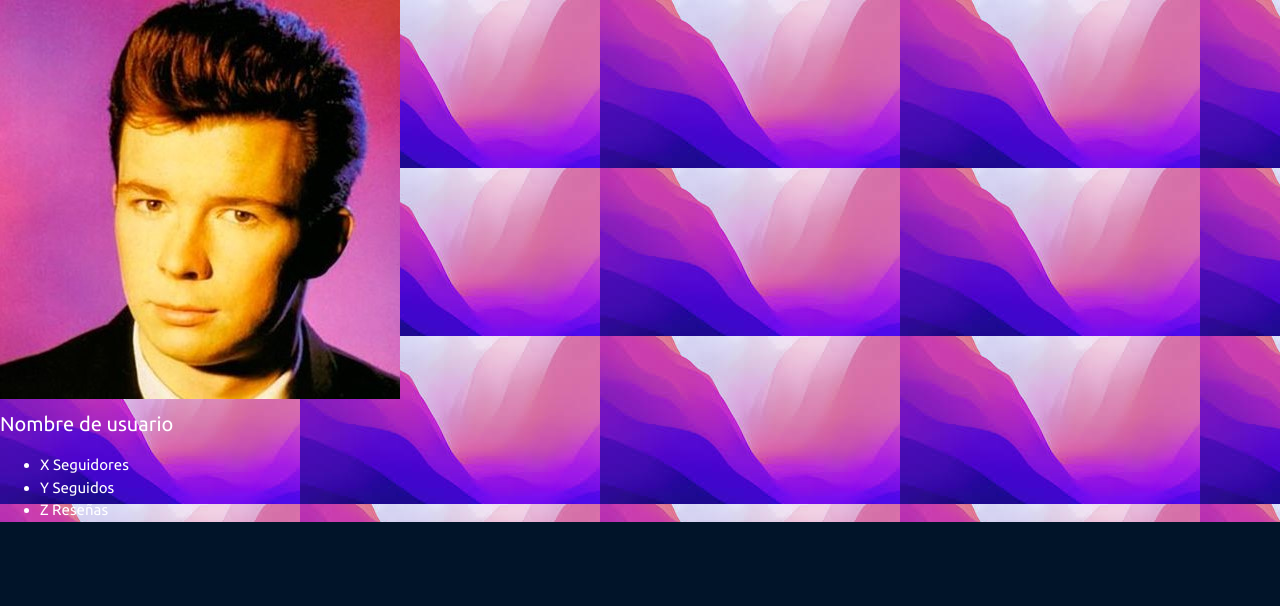
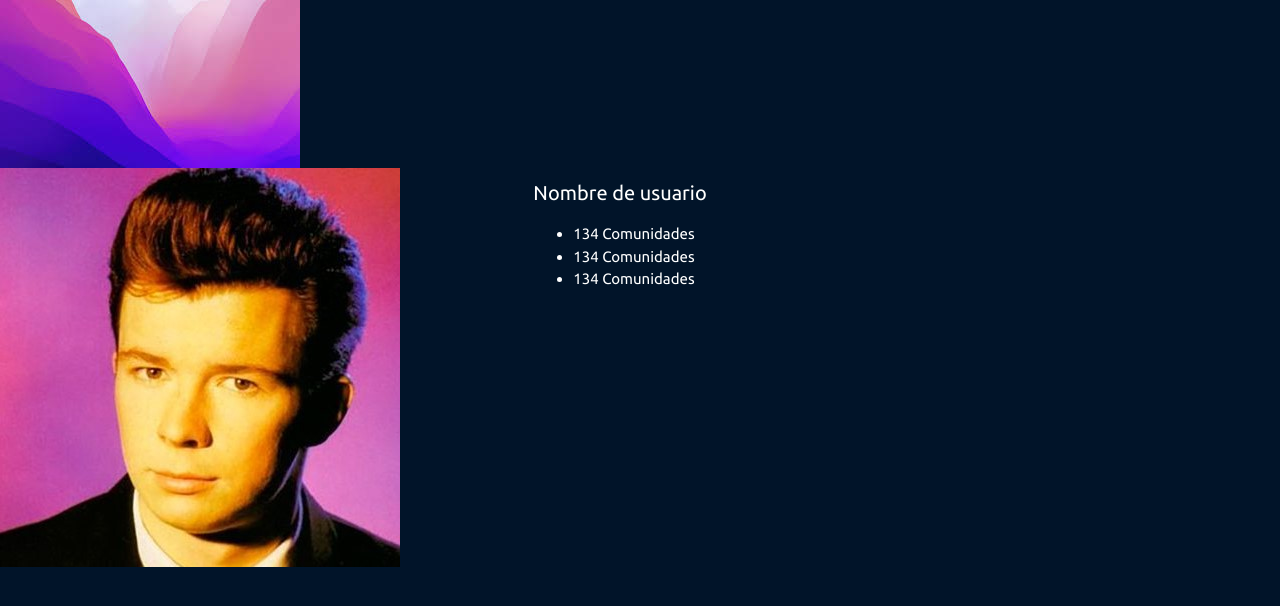
Before and after one commit to ariloc/jamco, a PHP site: page /profile.php in a window 1280 px wide. Shown: the top 606 px of the page. Run offline with PHP 8.4, Linux system fonts and the light colour scheme.

Commit message:
Merge changes to profile

```diff
--- a/public/index.php
+++ b/public/index.php
@@ -729,7 +729,7 @@
                     Alentamos a que uses <b>Jamco</b> como más lo prefieras!
                     </p>
                 </div>
-                <div class="box w3-col l4">
+                <div class="box w3-codl l4">
                     <h2>REDES SOCIALES</h2>
                     <p class="red-social">
                         <a href="#" class="fa fa-facebook"></a>
--- a/public/profile.php
+++ b/public/profile.php
@@ -1,29 +1,29 @@
 <!DOCTYPE html>
 <html>
     <?php include "header.php"; ?>
+    <body>
 
-    <body>
-        <div class="profile-top">
-            <div class="profile-frontpage" style="background-image: url('img/backgrounds/fondo.jpg');">
-                <div class="profile-pic">
-                    <img src="img/artists/rick-astley-2.png" class="img-aux">
-                    <!--<a href="#" class="change-pfp">
-                    <i class="fa fa-camera"></i>
-                    <span>Cambiar Foto</span>
-                    </a>-->
+        <div class="profile-header">
+            <div class="profile-frontpage">
+                <img src="img/backgrounds/fondo.jpg">
+            </div>
+            <div class="profile-pic-data w3-row">
+
+                <div class="profile-pic w3-col m5">
+                    <img src="img/artists/rick-astley-2.png">
                 </div>
 
-                <div class="profile-data">
-                    <h4 class="username">Nombre de usuario</h4>
-                    <ul class="profile-stats">
-                        <li>X Seguidores</li>
-                        <li>Y Seguidos</li>
-                        <li>Z Reseñas</li>
+                <div class="profile-data w3-col m7">
+                    <h4>Nombre de usuario</h4>
+                    <ul class="profile-data-info">
+                        <li>134 Comunidades</li>
+                        <li>134 Comunidades</li>
+                        <li>134 Comunidades</li>
                     </ul>
                 </div>
+
             </div>
         </div>
 
     </body>
-
 </html>
```
Also changed, not shown: public/css/profile.css (+20 -48 lines), public/README.md (added).
